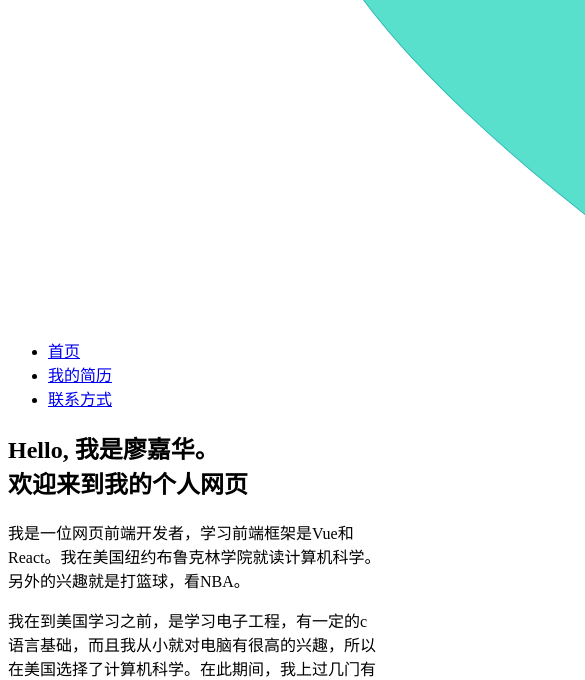
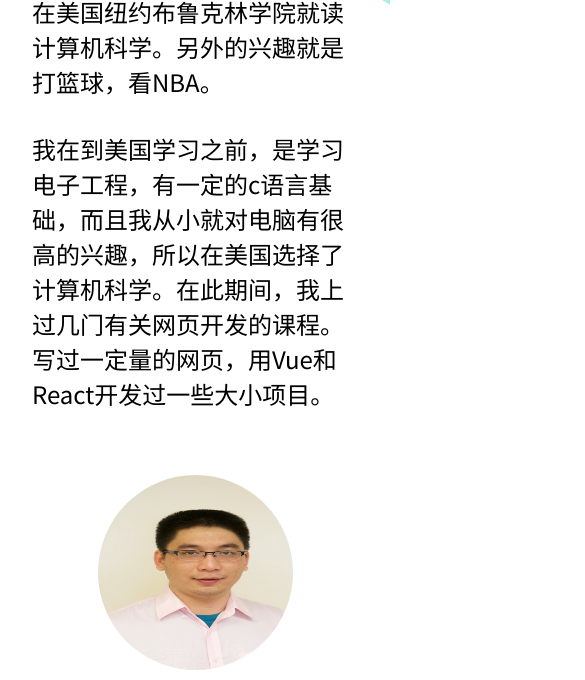
Before and after one commit to Jiahua2333/Portfolio, a plain HTML site: page index.html in a window 390 px wide. Shown: the part 690-1370 px from the top of the page, 585 px wide, since content can reach past the window. Drawn offline with nearby package versions, Linux system fonts and the light colour scheme; files that its build step writes are made by us from their sources.

Commit message:
add style for home page

```diff
--- a/index.html
+++ b/index.html
@@ -1,5 +1,6 @@
 <!DOCTYPE html>
 <html lang="zh">
+
 <head>
   <meta charset="UTF-8">
   <meta http-equiv="X-UA-Compatible" content="IE=edge">
@@ -9,9 +10,14 @@
   <meta name="description" content="这是廖嘉华的个人网站。他是一位来自中国的网页前端开发人员">
   <title>首页 | 廖嘉华 web前端</title>
 
-    <link rel="stylesheet" href="./styles/styles.css">
+  <link rel="preconnect" href="https://fonts.googleapis.com">
+  <link rel="preconnect" href="https://fonts.gstatic.com" crossorigin>
+  <link href="https://fonts.googleapis.com/css2?family=Noto+Sans+SC&display=swap" rel="stylesheet">
+
+  <link rel="stylesheet" href="./styles/style.css">
   <link rel="stylesheet" href="./styles/animation.css">
 </head>
+
 <body>
   <!-- blue background -->
   <img src="./ICONS/blue-background.svg" alt="background images" class="blue">
@@ -47,23 +53,14 @@
   </main>
 
   <footer>
-        <a href="#"
-          ><img src="./ICONS/facebook.svg" alt="facebook" title="facebook page"
-        /></a>
+    <a href="#"><img src="./ICONS/facebook.svg" alt="facebook" title="facebook page" /></a>
     <a href="#">
-          <img
-            src="./ICONS/instagram.svg"
-            alt="instagram"
-            title="instagram page"
-          />
+      <img src="./ICONS/instagram.svg" alt="instagram" title="instagram page" />
     </a>
     <a href="#">
-          <img
-            src="./ICONS/github-brands 1.svg"
-            alt="github"
-            title="github page"
-          />
+      <img src="./ICONS/github-brands 1.svg" alt="github" title="github page" />
     </a>
   </footer>
 </body>
+
 </html>
--- a/styles/style.scss
+++ b/styles/style.scss
@@ -0,0 +1,117 @@
+* {
+    padding: 0;
+    margin: 0;
+    box-sizing: border-box;
+    font-family: "Noto Sans SC", sans-serif;
+}
+
+body {
+    position: relative;
+}
+
+.blue {
+    position: absolute;
+    z-index: -1;
+    top: -10vh;
+    right: 0;
+    width: 55vw;
+    height: 150vh;
+}
+
+header {
+    nav {
+        width: 100%;
+        ul {
+            padding: 2rem;
+            display: flex;
+            width: 70%;
+            list-style-type: none;
+            justify-content: space-around;
+
+            li {
+                font-size: 1.75rem;
+                a {
+                    color: black;
+                    text-decoration: none;
+                }
+            }
+        }
+    }
+}
+
+main{
+    display: flex;
+    flex-wrap: wrap;
+
+    section.left{
+        flex: 3 1 700px;
+        padding: 2rem;
+
+        h1{
+            font-size: 3rem;
+            color:skyblue;
+        }
+        p{
+            font-size: 1.5rem;
+            padding: 1rem 0rem;
+        }
+    }
+
+    section.right{
+        flex: 1 1 400px;
+        position: relative;
+        img{
+            border-radius: 50%;
+            width: 25vw;
+            height: 25vw;
+            position: absolute;
+            top:50vh;
+            right: 10vw;
+            transform: translateY(-50%);
+        }
+    }
+}
+
+footer {
+    a {
+        padding: 1rem;
+    }
+}
+
+.active{
+    color: skyblue;
+}
+
+@media screen and (max-width: 1100px){
+    .blue{
+        opacity: 0.5;
+    }
+
+    header{
+        nav{
+            ul{
+                width: 100%;
+                flex-direction: column;
+                li{
+                    padding: 1rem 0rem;
+                    border-bottom: 2px solid gray;
+                }
+            }
+        }
+    }
+
+    main {
+        section.right{
+            display: flex;
+            justify-content: center;
+            align-items: center;
+            margin: 1rem;
+            img{
+                position: static;
+                transform: none;
+                width: 50vw;
+                height: 50vw;
+            }
+        }
+    }
+}
```
Also changed, not shown: styles/style.css (added), styles/style.min.css (added). Lines whose indentation alone changed are shown as unchanged.
